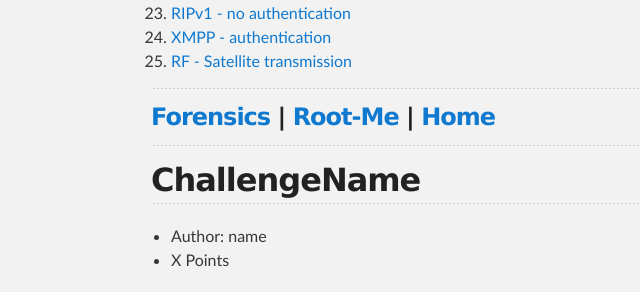
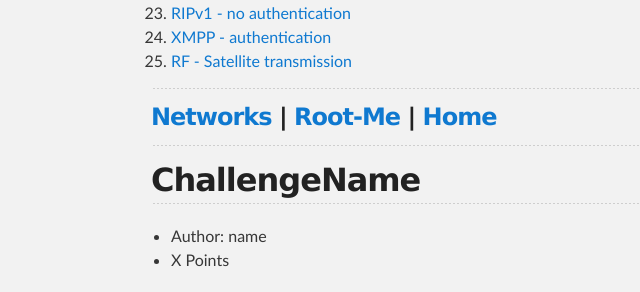
Before and after one commit to djm89uk/djm89uk.github.io, a Jekyll site: the page built from rootme_net.md, in a window 1280 px wide. Shown: the part 1012-1304 px from the top of the page, without its empty margins (169-809 px from the left). Built offline with Jekyll 4.4.1, drawn with Linux system fonts in a browser that asks for light colours; our own code applies the rules of GitHub Pages for plain Markdown files.

Commit message:
Update rootme_net.md

```diff
--- a/rootme_net.md
+++ b/rootme_net.md
@@ -32,7 +32,7 @@ Investigate captured traffic, network services and perform packet analysis.
 
 ---
 
-### [Forensics](#contents) | [Root-Me](./rootme.md) | [Home](./index.md)
+### [Networks](#contents) | [Root-Me](./rootme.md) | [Home](./index.md)
 
 ---
 
@@ -81,7 +81,7 @@ Detail here
 
 ---
 
-### [Forensics](#contents) | [Root-Me](./rootme.md) | [Home](./index.md)
+### [Networks](#contents) | [Root-Me](./rootme.md) | [Home](./index.md)
 
 ---
 
```
